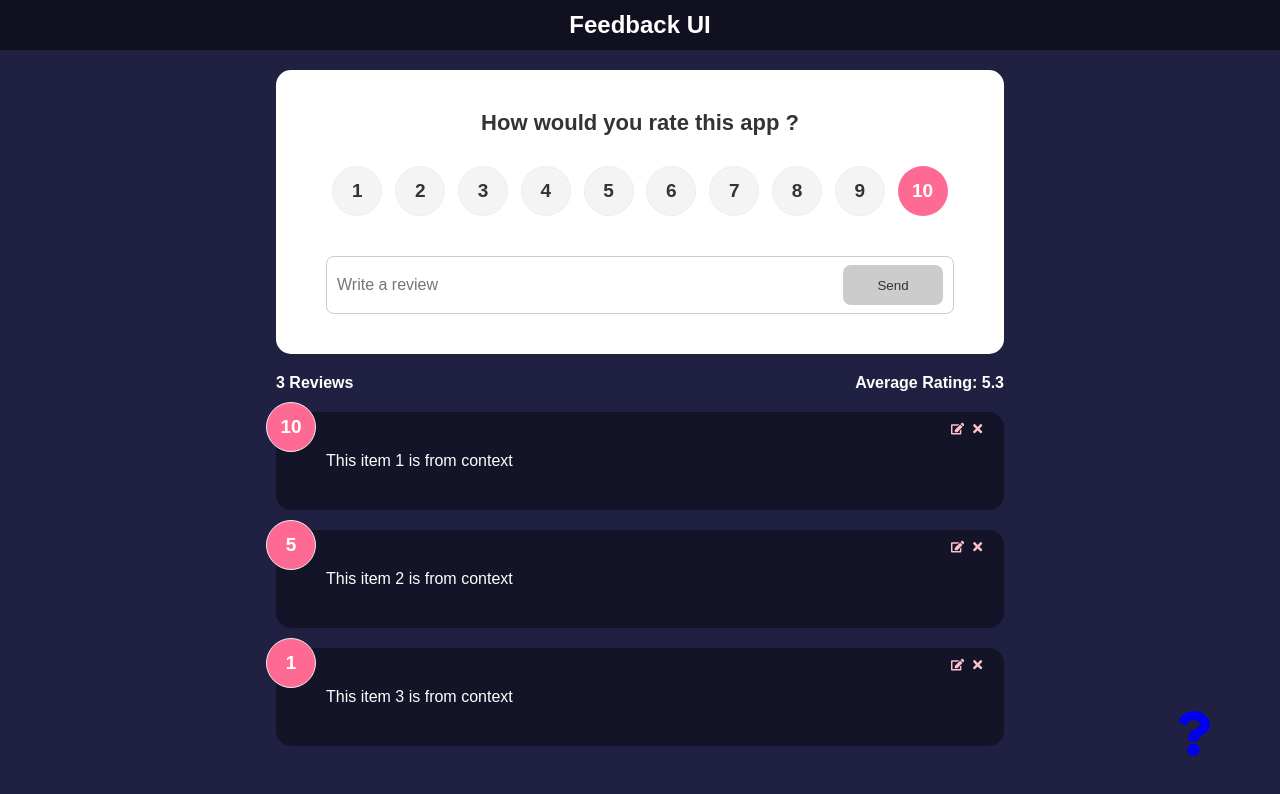
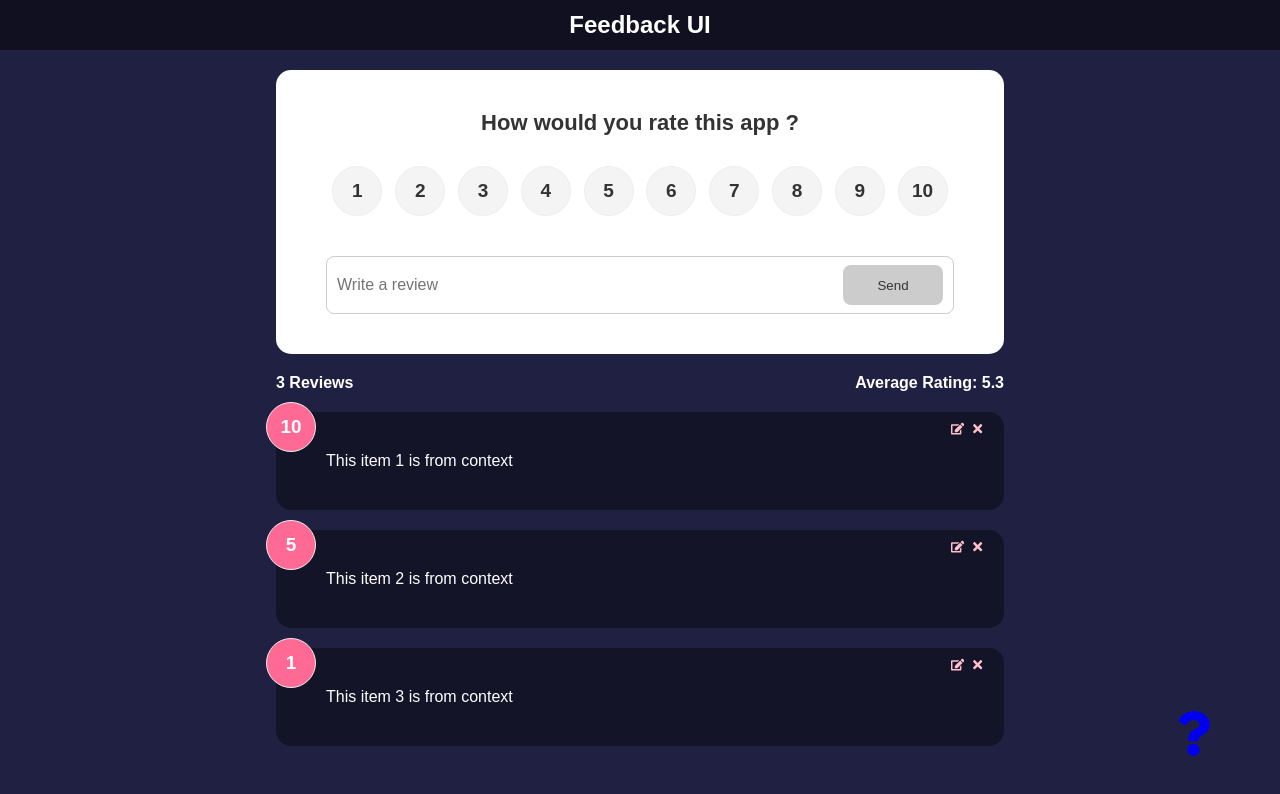
Before and after one commit to Am1d1v/ReactFeedbackProject, a React (Create React App) app: page / in a window 1280 px wide. Shown: the top 794 px of the page. Built offline with nearby package versions, Linux system fonts and the light colour scheme.

Commit message:
Feedback Edit

```diff
--- a/src/components/FeedbackFrom/FeedbackForm.jsx
+++ b/src/components/FeedbackFrom/FeedbackForm.jsx
@@ -25,7 +25,12 @@
 
 
     useEffect(() => {
-        console.log('Data');
+        // If feedbackEdit.edit === true, we can edit feedback
+        if(feedbackEdit.edit === true){
+            setBtnDisabled(false);
+            setText(feedbackEdit.item.text);
+            setRating(feedbackEdit.item.rating)
+        }
     }, [feedbackEdit]);
 
     const handleTextChange = (event) => {
--- a/src/components/RatingSelect/RatingSelect.jsx
+++ b/src/components/RatingSelect/RatingSelect.jsx
@@ -1,8 +1,18 @@
-import { useState } from 'react';
+import { useState, useContext, useEffect} from 'react';
+import FeedbackContext from '../context/FeedbackContext';
+
 
 function RatingSelect({selectRating}) {
 
     const [selected, setSelected] = useState(10);
+
+    // Feedback Context
+    const {feedbackEdit} = useContext(FeedbackContext);
+
+    // Feedback Context Rating
+    useEffect(() => {
+        setSelected(feedbackEdit.item.rating)
+    }, [feedbackEdit]);
 
     // Change selected rating
     const handleChange = (event) => {
```
